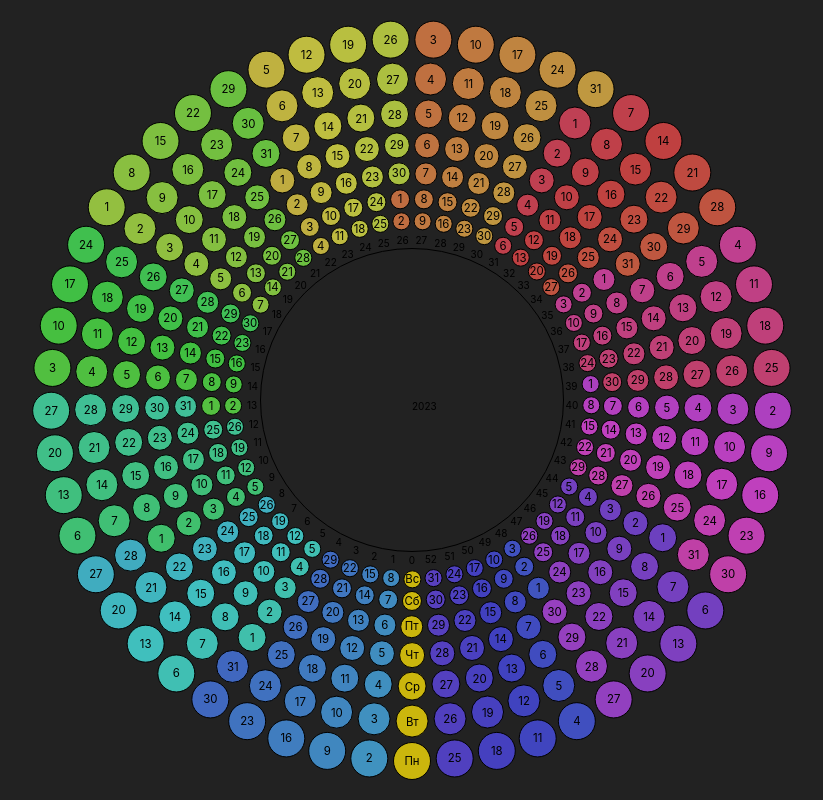
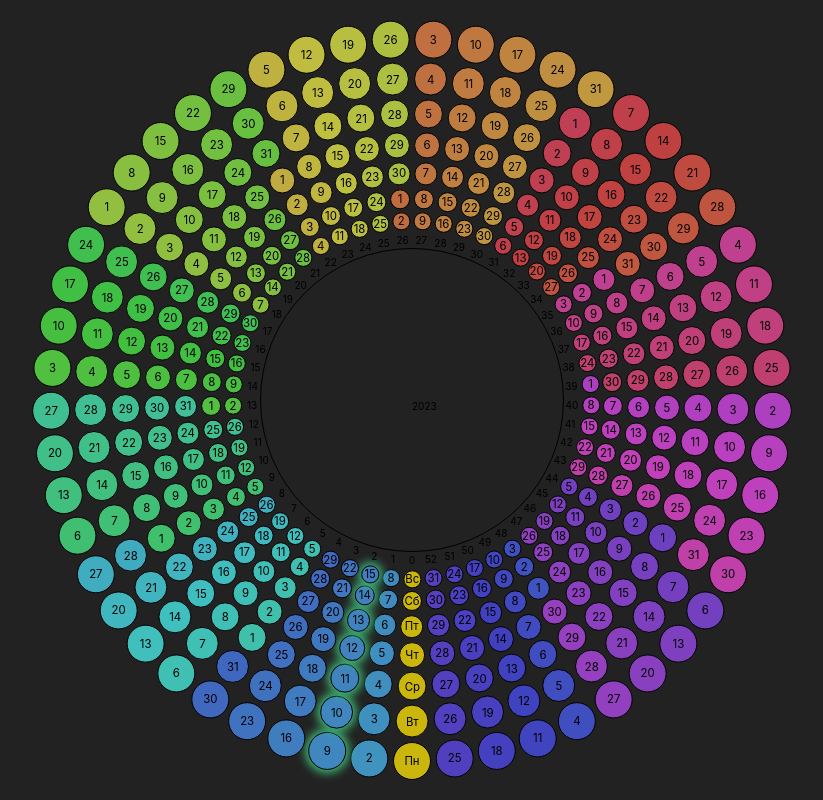
Before and after one commit to MrBlunderovich/calendar, a React (Create React App) app: page / in a window 1280 px wide. Shown: the whole page, without its empty margins (228-1051 px from the left). Built offline with nearby package versions, Linux system fonts and the light colour scheme.

Commit message:
Highlight current week

```diff
--- a/package.json
+++ b/package.json
@@ -6,6 +6,7 @@
     "@testing-library/jest-dom": "^5.16.5",
     "@testing-library/react": "^13.4.0",
     "@testing-library/user-event": "^13.5.0",
+    "date-fns": "^2.29.3",
     "react": "^18.2.0",
     "react-dom": "^18.2.0",
     "react-scripts": "5.0.1",
--- a/src/Day.jsx
+++ b/src/Day.jsx
@@ -1,3 +1,5 @@
+import { isSameWeek } from "date-fns";
+
 const Day = (props) => {
   const firstDayOfYear = new Date(props.firstDayOfYear);
   const dayOfYearNumber =
@@ -12,11 +14,11 @@ const Day = (props) => {
   const thisDay = thisDate.getDate();
   const thisMonth = thisDate.getMonth() + 1;
 
-  function getDayColor() {
+  function getDayColor(offset = 0) {
     if (props.weekNumber === 0) {
-      return "#cbb60d";
+      return "hsl(53.37 87.96% 42.35%)";
     }
-    return `hsl(${-thisMonth * 30 + thisDay * 0.7 + 230},50%,50%)`;
+    return `hsl(${-thisMonth * 30 + thisDay * 0.7 + 230 + offset},50%,50%)`;
     //return `hsl(${thisMonth * -30 + 230},50%,50%)`;
   }
   /* function thisMonthInverted(){
@@ -55,6 +57,21 @@ const Day = (props) => {
   function isCurrentWeek() {
     //if today is THE year and THE week
     //return classname corresponding to highlighting css
+    /* if (isSameWeek(new Date(), thisDate, { weekStartsOn: 1 })) {
+      console.log(thisDate);
+      console.log("MATCH");
+      return "current-week";
+    } else {
+      return "";
+    } */
+    if (isSameWeek(new Date(), thisDate, { weekStartsOn: 1 })) {
+      return true;
+    } else {
+      return false;
+    }
+
+    //const today = new Date()
+    //const todayWeekNumber =
   }
 
   function getDayOfWeek(weekNumber, dayOfWeek) {
@@ -80,6 +97,9 @@ const Day = (props) => {
       style={{
         transform: `rotate(-${props.angle + 180}deg)`,
         backgroundColor: getDayColor(),
+        boxShadow: isCurrentWeek()
+          ? `0 0 10px 3px ${getDayColor(-60)}`
+          : "none",
       }}
     >
       {getDayOfWeek(props.weekNumber, props.index)}
--- a/src/index.css
+++ b/src/index.css
@@ -96,3 +96,7 @@ body {
   width: var(--day7-diam);
   height: var(--day7-diam);
 }
+
+/* .current-week {
+  box-shadow: 0 0 10px 3px white;
+} */
```
Also changed, not shown: 1 other file (tests, documents, lock files or other folders).
